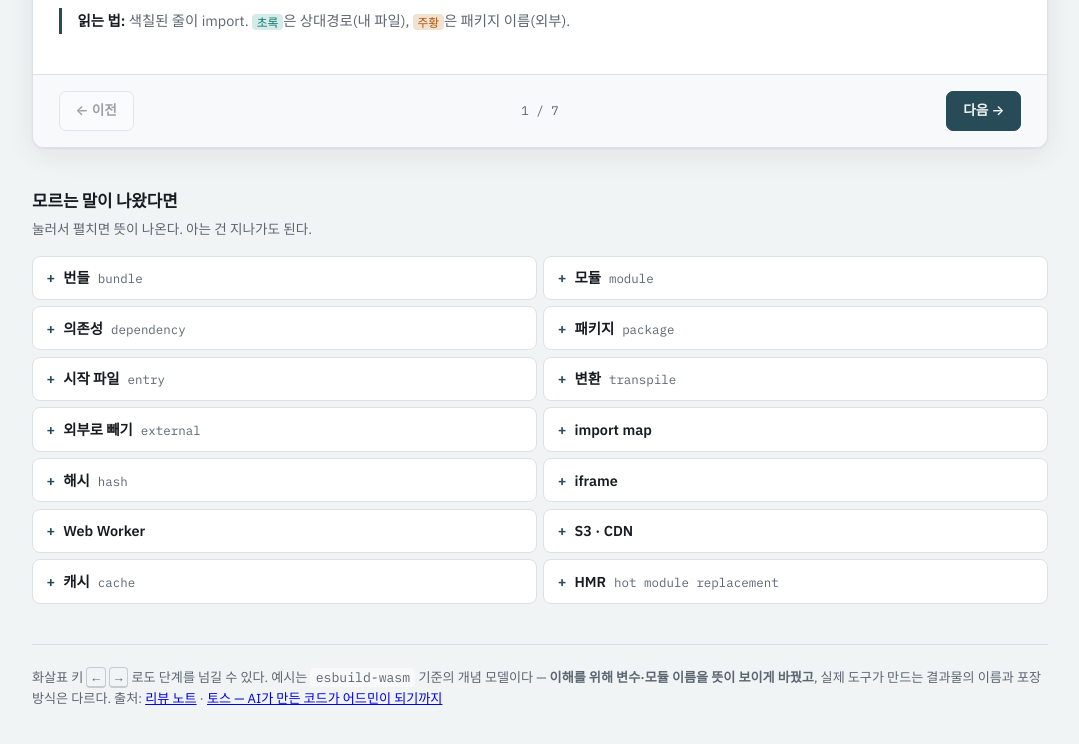
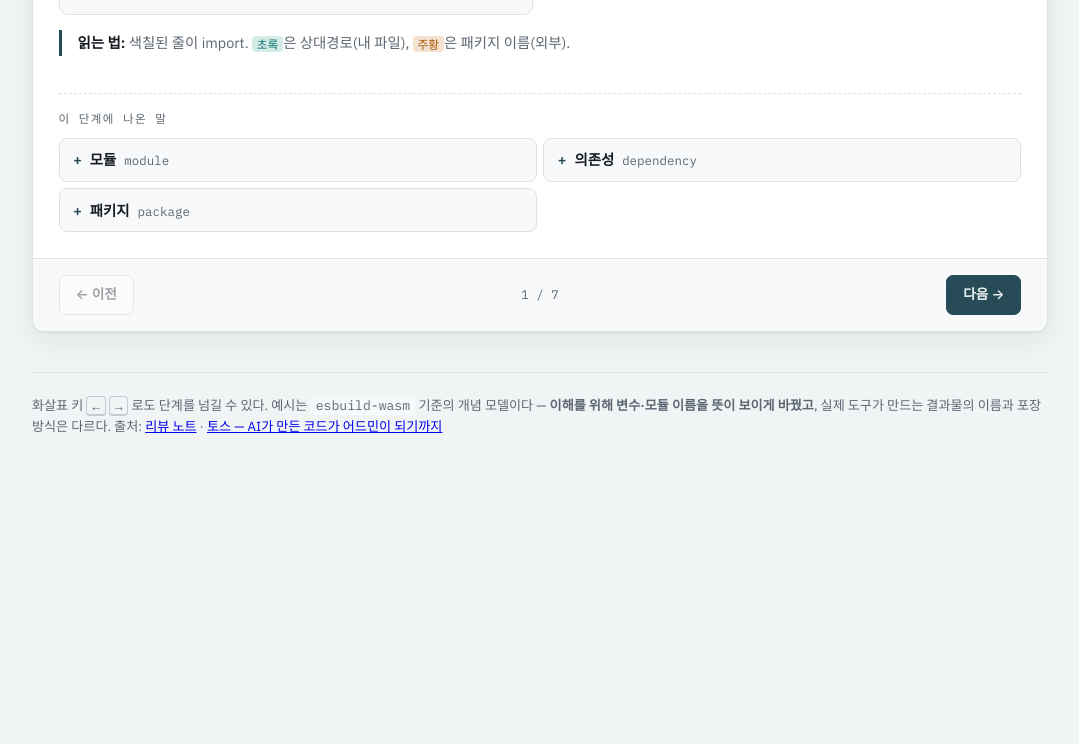
Before and after one commit to zaehorang/blog-review, a plain HTML site: page explainers/bundling-pipeline/index.html in a window 1280 px wide. Shown: the part 1586-2330 px from the top of the page, without its empty margins (100-1179 px from the left). After the commit the page ends 2103 px from the top, so only its background shows below. Drawn offline with Linux system fonts and the light colour scheme.

Commit message:
개선: 용어를 최하단 사전에서 각 단계 안으로 이동

```diff
--- a/explainers/bundling-pipeline/index.html
+++ b/explainers/bundling-pipeline/index.html
@@ -421,17 +421,17 @@
     color: var(--muted);
   }
 
-  /* 용어 사전 */
-  .glossary { margin-top: 2.6rem; }
-  .glossary h2 {
-    font-family: "Archivo", system-ui, sans-serif;
-    font-weight: 600; font-size: 1.05rem; margin: 0 0 .2rem;
+  /* 용어 — 그 말이 처음 나온 단계 안에 둔다 */
+  .step-terms { border-top: 1px dashed var(--line); padding-top: 1rem; }
+  .step-terms h3 {
+    font-family: "IBM Plex Mono", monospace; font-size: .72rem;
+    letter-spacing: .12em; text-transform: uppercase;
+    color: var(--muted); font-weight: 500; margin: 0 0 .6rem;
   }
-  .glossary .hint { color: var(--muted); font-size: .85rem; margin: 0 0 .9rem; }
   .terms { display: grid; gap: .4rem; }
   @media (min-width: 780px) { .terms { grid-template-columns: 1fr 1fr; align-items: start; } }
   details.term {
-    background: var(--surface);
+    background: var(--surface-2);
     border: 1px solid var(--line);
     border-radius: 8px;
     padding: .6rem .85rem;
@@ -473,7 +473,7 @@
       <span><span class="swatch ext"></span> <b>남이 만든 패키지</b> — 실행 때 주소로 받아온다</span>
     </div>
     <p class="standfirst" style="margin-top:.9rem;font-size:.85rem">
-      모르는 용어가 나오면 <a href="#glossary" style="color:var(--accent)">맨 아래 용어 사전</a>을 펼쳐보면 된다.
+      모르는 용어는 <b>그 말이 처음 나온 단계 아래</b>에 접혀 있다. 막히면 그 자리에서 펼쳐보면 된다.
     </p>
   </header>
 
@@ -532,74 +532,12 @@
       </div>
 
       <div id="panels"></div>
+      <div id="terms"></div>
     </div>
     <div class="stage-foot">
       <button id="prev" type="button">← 이전</button>
       <span class="count" id="count"></span>
       <button id="next" type="button" class="primary">다음 →</button>
-    </div>
-  </section>
-
-  <section class="glossary" id="glossary">
-    <h2>모르는 말이 나왔다면</h2>
-    <p class="hint">눌러서 펼치면 뜻이 나온다. 아는 건 지나가도 된다.</p>
-    <div class="terms">
-      <details class="term">
-        <summary>번들 <span class="en">bundle</span></summary>
-        <p>여러 파일을 <b>하나로 합친 결과물</b>. 브라우저가 파일마다 따로 요청하지 않아도 되게 만든다. 합치는 도구가 <b>번들러</b>(Vite, webpack, esbuild).</p>
-      </details>
-      <details class="term">
-        <summary>모듈 <span class="en">module</span></summary>
-        <p>파일 하나 단위의 코드 덩어리. 밖으로 내보낸 것(<code>export</code>)만 다른 파일이 가져다 쓸 수 있어서, 파일 간 경계가 곧 모듈 경계다.</p>
-      </details>
-      <details class="term">
-        <summary>의존성 <span class="en">dependency</span></summary>
-        <p>내 코드가 돌아가려면 <b>먼저 있어야 하는 남의 코드</b>. 이 페이지에선 antd·react-dom이 그것. 의존성이 의존성을 또 가지므로 보통 트리 모양이 된다.</p>
-      </details>
-      <details class="term">
-        <summary>패키지 <span class="en">package</span></summary>
-        <p>남이 만들어 배포한 코드 묶음. <code>npm</code>이라는 공용 창고에 올라가 있고, <b>패키지 매니저</b>(npm·yarn)가 그걸 받아온다.</p>
-      </details>
-      <details class="term">
-        <summary>시작 파일 <span class="en">entry</span></summary>
-        <p>번들러가 <b>제일 먼저 읽는 파일</b>. 여기서 시작해 <code>import</code>를 따라가며 나머지 파일을 스스로 찾아낸다. 이 페이지에선 <code>main.tsx</code>.</p>
-      </details>
-      <details class="term">
-        <summary>변환 <span class="en">transpile</span></summary>
-        <p>브라우저가 못 읽는 문법(JSX·TypeScript)을 <b>읽을 수 있는 순수 JS로 바꾸는 것</b>. 합치기(번들) 전에 파일마다 먼저 한다.</p>
-      </details>
-      <details class="term">
-        <summary>외부로 빼기 <span class="en">external</span></summary>
-        <p>번들러에게 <b>"이건 내가 안 건드릴 테니 그대로 둬라"</b>고 표시하는 것. 그 <code>import</code> 문은 결과물에 그대로 남아, 실행할 때 해결된다.</p>
-      </details>
-      <details class="term">
-        <summary>import map</summary>
-        <p>브라우저 표준 기능. <b>이름 → 주소(URL) 전화번호부</b>를 HTML에 심어두면, 실행 중 <code>import 'antd'</code>를 만났을 때 그 주소로 파일을 받아온다.</p>
-      </details>
-      <details class="term">
-        <summary>해시 <span class="en">hash</span></summary>
-        <p>내용을 넣으면 <b>짧은 고정 길이 문자열</b>이 나오는 계산. 내용이 조금이라도 다르면 결과가 달라져서, "이거 전에 본 적 있나"를 빠르게 판별하는 지문으로 쓴다.</p>
-      </details>
-      <details class="term">
-        <summary>iframe</summary>
-        <p>웹페이지 안에 넣는 <b>독립된 또 하나의 페이지</b>. 안에서 에러가 나도 바깥 페이지는 멀쩡해서, 남의 코드를 격리해 실행할 때 쓴다.</p>
-      </details>
-      <details class="term">
-        <summary>Web Worker</summary>
-        <p>브라우저에서 <b>화면과 분리된 별도 실행 흐름</b>. 무거운 계산을 여기서 돌리면 화면이 멈추지 않는다. 이 페이지에선 빌드 작업이 여기서 돈다.</p>
-      </details>
-      <details class="term">
-        <summary>S3 · CDN</summary>
-        <p>파일을 올려두고 <b>URL로 받아가게 하는 저장소</b>(S3)와, 그걸 사용자 가까운 서버에 복사해 빨리 주는 배달망(CDN). 미리 만든 패키지 파일이 여기 산다.</p>
-      </details>
-      <details class="term">
-        <summary>캐시 <span class="en">cache</span></summary>
-        <p>한 번 받은 것을 <b>가까이 저장해 두고 다시 쓰는 것</b>. 브라우저가 같은 주소의 파일을 두 번째부터 네트워크 없이 꺼내 쓴다.</p>
-      </details>
-      <details class="term">
-        <summary>HMR <span class="en">hot module replacement</span></summary>
-        <p>개발 중 <b>바뀐 모듈만 갈아끼워</b> 화면 상태(입력값·스크롤)를 유지하는 기능. 이 페이지의 방식은 반대로 <b>통째로 새로 만들어 교체</b>한다.</p>
-      </details>
     </div>
   </section>
 
@@ -614,6 +552,16 @@
 (function () {
   "use strict";
 
+  function renderTerms(list) {
+    if (!list || !list.length) return "";
+    return '<div class="step-terms"><h3>이 단계에 나온 말</h3><div class="terms">' +
+      list.map(function (t) {
+        return '<details class="term"><summary>' + t.ko +
+          (t.en ? ' <span class="en">' + t.en + '</span>' : '') +
+          '</summary><p>' + t.def + '</p></details>';
+      }).join('') + '</div></div>';
+  }
+
   var STEPS = [
     {
       nav: "원본",
@@ -625,7 +573,15 @@
         "<span class='tag-ext'>antd</span>·<span class='tag-ext'>react-dom</span> 처럼 이름만 있으면 외부 패키지다.</p>" +
         "<p>번들러는 아직 아무것도 안 했다. 파일은 디스크(TOI에선 메모리 위 가상 파일시스템)에 흩어져 있는 상태.</p>",
       graph: {},
-      panels: filesPanel(true)
+      panels: filesPanel(true),
+      terms: [
+        { ko:"모듈", en:"module",
+          def:"파일 하나 단위의 코드 덩어리. 밖으로 내보낸 것(<code>export</code>)만 다른 파일이 가져다 쓸 수 있어서, <b>파일 경계가 곧 모듈 경계</b>다." },
+        { ko:"의존성", en:"dependency",
+          def:"내 코드가 돌아가려면 <b>먼저 있어야 하는 다른 코드</b>. 위 그림의 화살표가 전부 의존성이다." },
+        { ko:"패키지", en:"package",
+          def:"남이 만들어 배포한 코드 묶음. <code>npm</code>이라는 공용 창고에 올라가 있고 패키지 매니저(npm·yarn)가 받아온다. 여기선 antd·react-dom이 그것." }
+      ]
     },
     {
       nav: "파일 찾기",
@@ -639,7 +595,15 @@
         "<p>이렇게 <span class='tag-int'>main → UserTable → config</span> 순으로 내 파일 전체와 " +
         "“외부 목록(antd, react-dom)”이 확정된다.</p>",
       graph: { walk: true, visitedOrder: ["n_main", "n_ut", "n_cfg"], badges: ["b_main", "b_ut", "b_cfg"], dimExtEdges: false },
-      panels: traversalPanel()
+      panels: traversalPanel(),
+      terms: [
+        { ko:"시작 파일", en:"entry",
+          def:"번들러가 <b>제일 먼저 읽는 파일</b>. 여기서 출발해 import를 따라가며 나머지를 스스로 찾는다 — 그래서 파일 목록을 따로 안 줘도 된다." },
+        { ko:"의존성 해석", en:"resolution",
+          def:"import에 적힌 글자를 보고 <b>“이게 어느 파일이냐”를 판정</b>하는 일. <code>./</code>로 시작하면 내 파일, 그냥 이름이면 외부 패키지." },
+        { ko:"번들러", en:"bundler",
+          def:"이 모든 걸 하는 도구. Vite·webpack·esbuild가 여기 속한다. 토스는 브라우저 안에서 <b>esbuild</b>를, 서버에서 <b>Vite</b>를 쓴다." }
+      ]
     },
     {
       nav: "변환",
@@ -651,7 +615,15 @@
         "· <code>: string</code>, <code>interface</code> 등 타입 표기 → <b>삭제</b></p>" +
         "<p>이 시점엔 아직 <b>파일이 3개 그대로</b>다. import 문도 살아 있다. 문법만 바뀌었다.</p>",
       graph: { transformed: ["n_main", "n_ut", "n_cfg"], visitedOrder: ["n_main", "n_ut", "n_cfg"], badges: ["b_main", "b_ut", "b_cfg"] },
-      panels: transformPanel()
+      panels: transformPanel(),
+      terms: [
+        { ko:"변환", en:"transpile",
+          def:"브라우저가 못 읽는 문법을 <b>읽을 수 있는 순수 JS로 바꾸는 것</b>. 합치기 전에 파일마다 먼저 한다." },
+        { ko:"JSX", en:"",
+          def:"JS 안에 HTML처럼 태그를 쓰는 문법(<code>&lt;Table /&gt;</code>). 브라우저는 모르므로 함수 호출로 바꿔야 한다." },
+        { ko:"Web Worker", en:"",
+          def:"브라우저에서 <b>화면과 분리된 별도 실행 흐름</b>. 무거운 변환·번들 작업을 여기서 돌려야 화면이 멈추지 않는다." }
+      ]
     },
     {
       nav: "합치기",
@@ -664,7 +636,15 @@
         "파일 3개 → <b><span class='tag-int'>합쳐진 파일 1개</span></b>. 모든 <code>./</code> import 문이 사라진다.</p>" +
         "<p>단, <code>import { Table } from 'antd'</code> 는 <b>손대지 않고 그대로</b> 맨 위에 남긴다.</p>",
       graph: { bundled: ["n_main", "n_ut", "n_cfg"] },
-      panels: bundlePanel()
+      panels: bundlePanel(),
+      terms: [
+        { ko:"번들", en:"bundle",
+          def:"여러 파일을 <b>하나로 합친 결과물</b>. 브라우저가 파일마다 따로 요청하지 않아도 되게 만든다." },
+        { ko:"인라인", en:"inline",
+          def:"합칠 때 파일 내용을 <b>그 자리에 그대로 끼워 넣는 것</b>. 그 결과 파일 간 import가 같은 파일 안의 변수 참조로 바뀐다." },
+        { ko:"외부로 빼기", en:"external",
+          def:"번들러에게 <b>“이건 내가 안 건드릴 테니 그대로 둬라”</b>고 표시하는 것. 그 import 문은 결과물에 남아 실행할 때 해결된다." }
+      ]
     },
     {
       nav: "이름 잇기",
@@ -677,7 +657,15 @@
         "이 URL이 가리키는 <code>antd.js</code>는 <b>패키지 조합별로 서버에서 미리 한 번</b> Vite로 빌드해 S3에 올려둔 것. " +
         "주소에 박힌 <code>pkg-7f3a9c</code>가 그 조합의 해시(<code>packageSetHash</code>)다.</p>",
       graph: { bundled: ["n_main", "n_ut", "n_cfg"], resolved: ["n_rd", "n_antd"] },
-      panels: importmapPanel()
+      panels: importmapPanel(),
+      terms: [
+        { ko:"import map", en:"",
+          def:"브라우저 표준 기능. <b>이름 → 주소(URL) 전화번호부</b>를 HTML에 심어두면, 실행 중 <code>import 'antd'</code>를 만났을 때 그 주소로 파일을 받아온다." },
+        { ko:"해시", en:"hash",
+          def:"내용을 넣으면 <b>짧은 고정 길이 문자열</b>이 나오는 계산. 내용이 조금만 달라도 결과가 달라져서 “이거 전에 본 적 있나”를 판별하는 지문으로 쓴다." },
+        { ko:"S3 · CDN", en:"",
+          def:"파일을 올려두고 <b>URL로 받아가게 하는 저장소</b>(S3)와, 그걸 사용자 가까운 서버에 복사해 빨리 주는 배달망(CDN). 미리 만든 패키지 파일이 여기 산다." }
+      ]
     },
     {
       nav: "HTML 조립",
@@ -690,7 +678,13 @@
         "· <code>&lt;div id=\"root\"&gt;</code> — 렌더 대상</p>" +
         "<p>이 문서를 <b>iframe</b>에 통째로 주입한다. 매번 새 문서 = 이전 실행의 상태가 하나도 안 남는 깨끗한 환경.</p>",
       graph: { bundled: ["n_main", "n_ut", "n_cfg"], resolved: ["n_rd", "n_antd"] },
-      panels: htmlPanel()
+      panels: htmlPanel(),
+      terms: [
+        { ko:"iframe", en:"",
+          def:"웹페이지 안에 넣는 <b>독립된 또 하나의 페이지</b>. 안에서 에러가 나도 바깥은 멀쩡해서, 남의 코드를 격리해 실행할 때 쓴다." },
+        { ko:"HMR", en:"hot module replacement",
+          def:"개발 중 <b>바뀐 모듈만 갈아끼워</b> 화면 상태(입력값·스크롤)를 유지하는 기능. 여기선 반대로 <b>통째로 새로 만들어 교체</b>한다 — 훨씬 단순하다." }
+      ]
     },
     {
       nav: "실행 & 교체",
@@ -703,7 +697,13 @@
         "미리 빌드된 파일이라 <b>설치·빌드 없이 다운로드만</b>. 캐시에 있으면 그마저 생략.</p>" +
         "<p>에러 없이 렌더가 끝나면 <b>이 iframe을 화면에 붙인다</b>. 실패하면 안 붙이고 직전 화면을 유지 — 성공한 것만 커밋.</p>",
       graph: { bundled: ["n_main", "n_ut", "n_cfg"], fetching: ["n_rd", "n_antd"], done: ["n_main", "n_ut", "n_cfg"] },
-      panels: runtimePanel()
+      panels: runtimePanel(),
+      terms: [
+        { ko:"캐시", en:"cache",
+          def:"한 번 받은 것을 <b>가까이 저장해 두고 다시 쓰는 것</b>. 같은 주소의 파일을 두 번째부터는 네트워크 없이 꺼내 쓴다." },
+        { ko:"트랜잭션 커밋", en:"transaction commit",
+          def:"<b>다 성공했을 때만 반영</b>하고, 중간에 실패하면 아무것도 안 바꾸는 방식. 여기선 “에러 없이 렌더된 iframe만 화면에 붙인다”가 그것." }
+      ]
     }
   ];
 
@@ -939,6 +939,7 @@
   var elTitle = document.getElementById("title");
   var elDesc = document.getElementById("desc");
   var elPanels = document.getElementById("panels");
+  var elTerms = document.getElementById("terms");
   var elCount = document.getElementById("count");
   var elPrev = document.getElementById("prev");
   var elNext = document.getElementById("next");
@@ -958,6 +959,7 @@
     elTitle.textContent = s.title;
     elDesc.innerHTML = s.desc;
     elPanels.innerHTML = s.panels;
+    elTerms.innerHTML = renderTerms(s.terms);
     elCount.textContent = (idx + 1) + " / " + STEPS.length;
     elPrev.disabled = idx === 0;
     elNext.disabled = idx === STEPS.length - 1;
```
